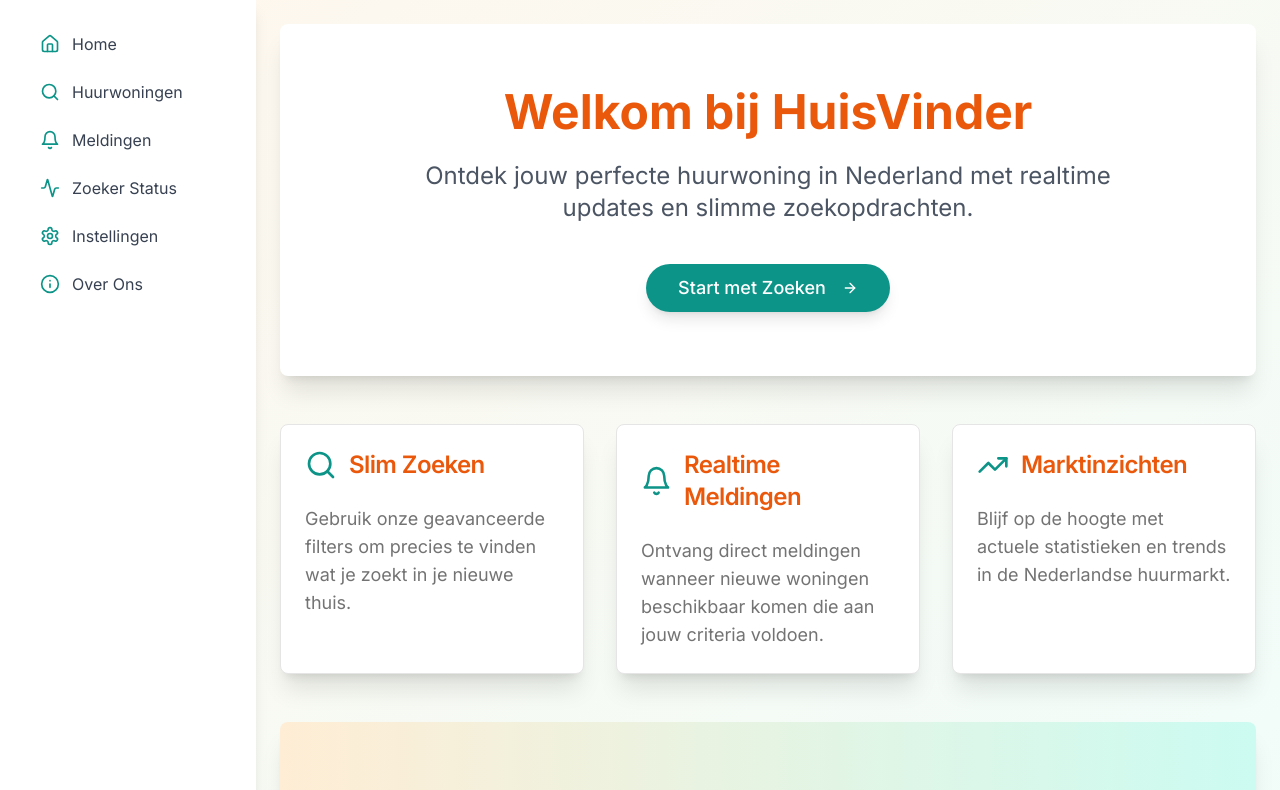
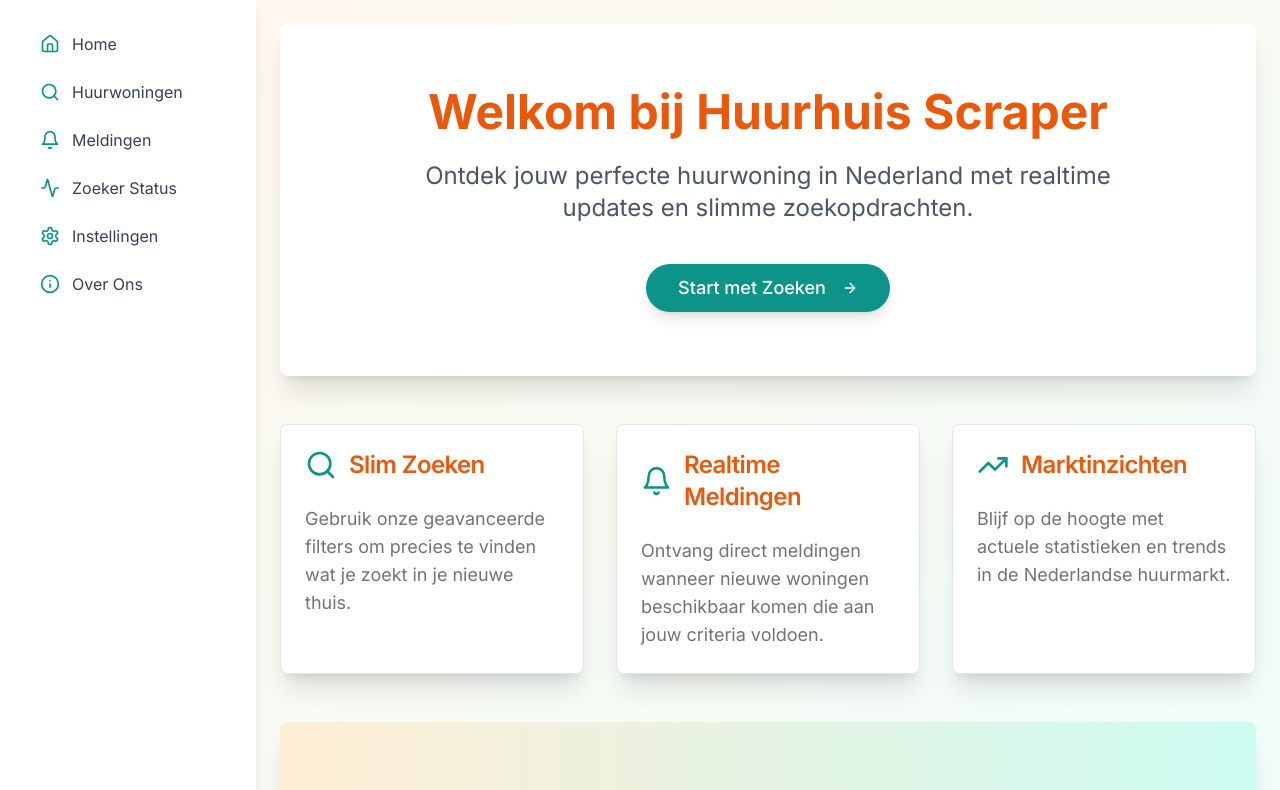
Before and after one commit to Jelmer-Ketelaar/HuurhuisScraper, a Next.js app: page / in a window 1280 px wide. Shown: the top 790 px of the page. Built offline with nearby package versions, Linux system fonts and the light colour scheme.

Commit message:
Changed title

```diff
--- a/app/layout.tsx
+++ b/app/layout.tsx
@@ -6,7 +6,7 @@ import { Metadata } from 'next'
 const inter = Inter({ subsets: ['latin'] })
 
 export const metadata: Metadata = {
-  title: 'HuisVinder - Vind Jouw Perfecte Huurwoning in Nederland',
+  title: 'Huurhuis Scraper - Vind Jouw Perfecte Huurwoning in Nederland',
   description: 'Zoek en filter eenvoudig huurwoningen in heel Nederland met realtime updates en aanpasbare meldingen.',
   keywords: 'huur, woning, Nederland, Amsterdam, zoeker, vastgoed',
 }
--- a/app/page.tsx
+++ b/app/page.tsx
@@ -7,7 +7,7 @@ export default function Home() {
   return (
     <div className="space-y-12">
       <section className="text-center py-16 bg-white rounded-lg shadow-xl">
-        <h1 className="text-5xl font-bold text-orange-600 mb-6">Welkom bij HuisVinder</h1>
+        <h1 className="text-5xl font-bold text-orange-600 mb-6">Welkom bij Huurhuis Scraper</h1>
         <p className="text-2xl text-gray-600 mb-10 max-w-3xl mx-auto">Ontdek jouw perfecte huurwoning in Nederland met realtime updates en slimme zoekopdrachten.</p>
         <Link href="/zoeken">
           <Button className="bg-teal-600 hover:bg-teal-700 text-white text-lg py-6 px-8 rounded-full shadow-lg transition-transform hover:scale-105">
```
